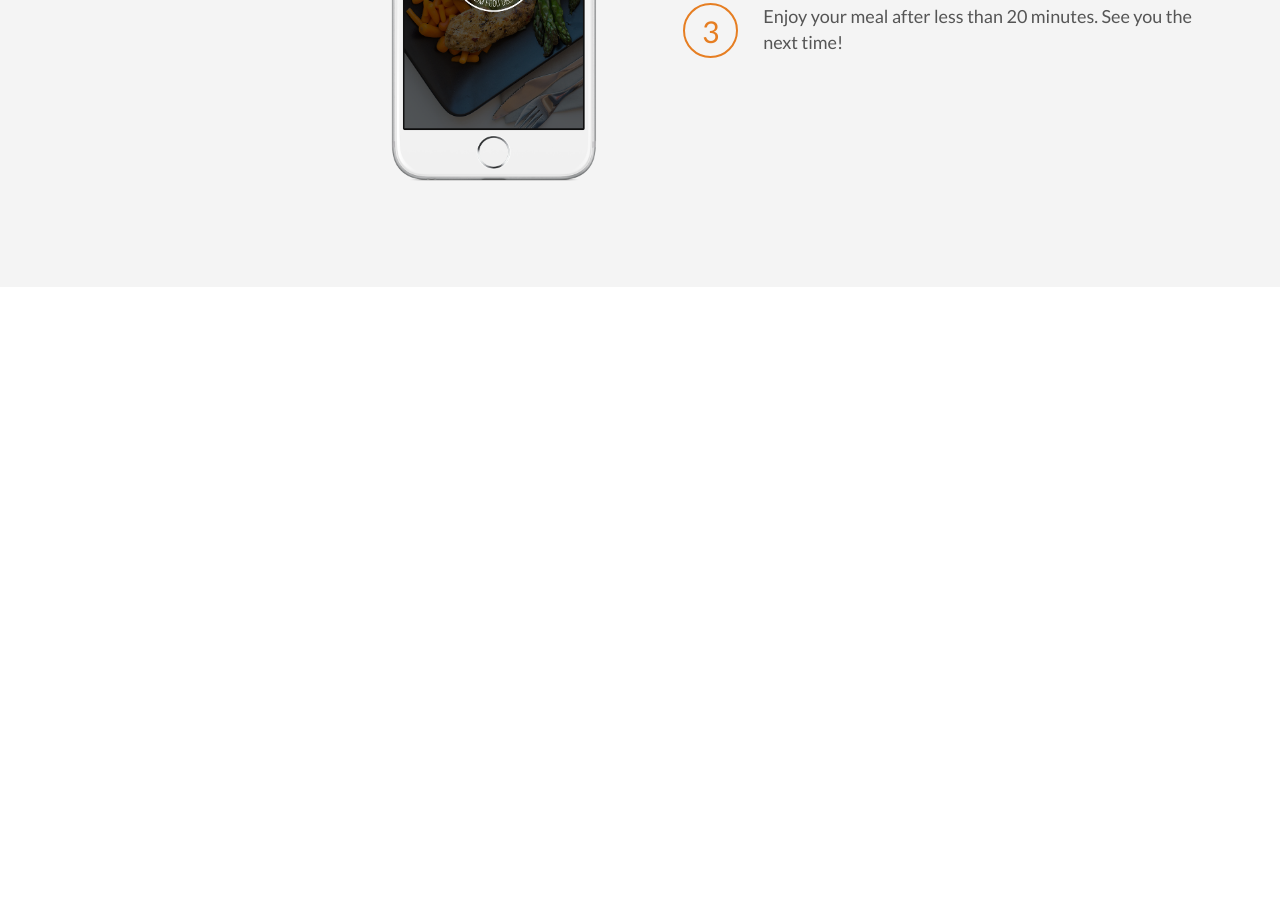
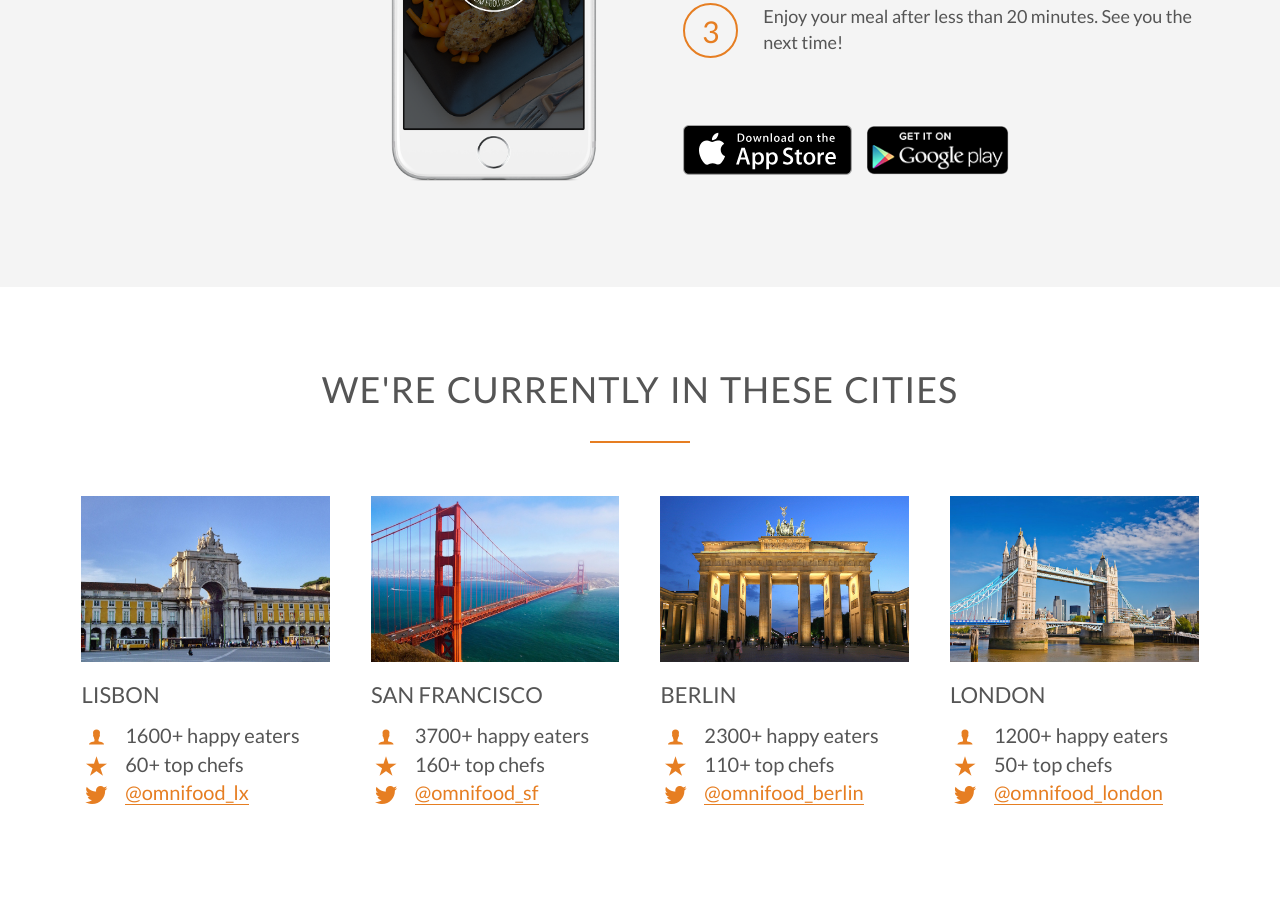
Before and after one commit to ahmeddahy/Omnifood-Website, a plain HTML site: page index.html in a window 1280 px wide. Shown: the part 2475-3388 px from the top of the page. Before the commit the page ends 2762 px from the top, so only its background shows below. Drawn offline with Linux system fonts and the light colour scheme; files whose address does not match are found by name.

Commit message:
add city section

```diff
--- a/index.html
+++ b/index.html
@@ -120,9 +120,84 @@
 						<div>2</div>
 						<p>Order your delicious meal using our mobile app or website. Or you can even call us!</p>
 					</div>
-                <div class="works-step">
+					<div class="works-step make-space">
 						<div>3</div>
 						<p>Enjoy your meal after less than 20 minutes. See you the next time!</p>
+					</div>
+					<div>
+						<a href="#" class="btn-app"><img src="resources/img/download-app.svg" alt="App Store Button"></a>
+						<a href="#" class="btn-app"><img src="resources/img/download-app-android.png" alt="Play Store Button"></a>
+					</div>
+				</div>
+			</div>
+		</section>
+		<section class="section-cities">
+			<div class="row">
+				<h2>We're currently in these cities</h2>
+			</div>
+			<div class="row">
+				<div class="col span-1-of-4 box city">
+					<img src="resources/img/lisbon-3.jpg" alt="lisbon">
+					<h3>Lisbon</h3>
+					<div class="city-feature">
+						<i class="ion-ios-person icon-small"></i>
+						1600+ happy eaters
+					</div >
+					<div class="city-feature">
+						<i class="ion-ios-star icon-small"></i>
+						60+ top chefs
+					</div>
+					<div class="city-feature">
+						<i class="ion-social-twitter icon-small"></i>
+						<a href="#">@omnifood_lx</a>
+					</div>
+				</div>
+				<div class="col span-1-of-4 box city">
+					<img src="resources/img/san-francisco.jpg" alt="San-francisco">
+					<h3>San Francisco</h3>
+					<div class="city-feature">
+						<i class="ion-ios-person icon-small"></i>
+						3700+ happy eaters
+					</div >
+					<div class="city-feature">
+						<i class="ion-ios-star icon-small"></i>
+						160+ top chefs
+					</div>
+					<div class="city-feature">
+						<i class="ion-social-twitter icon-small"></i>
+						<a href="#">@omnifood_sf</a>
+					</div>
+				</div>
+				<div class="col span-1-of-4 box city">
+					<img src="resources/img/berlin.jpg" alt="Berlin">
+					<h3>Berlin</h3>
+					<div class="city-feature">
+						<i class="ion-ios-person icon-small"></i>
+						2300+ happy eaters
+					</div >
+					<div class="city-feature">
+						<i class="ion-ios-star icon-small"></i>
+						110+ top chefs
+					</div>
+					<div class="city-feature">
+						<i class="ion-social-twitter icon-small"></i>
+						<a href="#">@omnifood_berlin</a>
+					</div>
+				</div>
+				<div class="col span-1-of-4 box city">
+					<img src="resources/img/london.jpg" alt="London">
+					<h3>London</h3>
+					<div class="city-feature">
+						<i class="ion-ios-person icon-small"></i>
+						1200+ happy eaters
+					</div >
+					<div class="city-feature">
+						<i class="ion-ios-star icon-small"></i>
+						50+ top chefs
+					</div>
+					<div class="city-feature">
+						<i class="ion-social-twitter icon-small"></i>
+						<a href="#">@omnifood_london</a>
 					</div>
 				</div>
 			</div>
--- a/resources/css/style.css
+++ b/resources/css/style.css
@@ -79,7 +79,32 @@ h2:after{ /*make what u do after heading 2*/
     margin-bottom: 10px;
     color: #e67e22;
 }
-/*------Buttons------*/
+.icon-small {
+    display: inline-block;
+	width: 30px;
+    font-size: 120%;
+	text-align: center;
+    color: #e67e22;
+	margin-right: 10px;
+	/*secrets to align text and icons*/
+	line-height: 120%;
+	vertical-align: middle;
+}
+.ion-ios-star{
+	margin-top: -2px;
+}
+/*------LINKS------*/
+a:link,a:visited {
+	color: #e67e22;
+	border-bottom: 1px solid #e67e22;
+	text-decoration: none;
+	transition: border-bottom .2s, color .2s;
+}
+a:hover,a:active {
+	color: #555;
+	border-bottom: 1px solid transparent;
+}
+/*------BUTTONS------*/
 .btn:link,
 .btn:visited {
     display: inline-block;
@@ -249,12 +274,12 @@ header {
 .works-step{
     margin-bottom: 50px;
 }
-.works-step:last-of-type{
+.make-space{
     margin-bottom: 70px;
 }
 .works-step div{
+	display: inline-block;
     color: #e67e22;
-    display: inline-block;
     text-align: center;
     height: 55px;
     width: 55px;
@@ -266,9 +291,22 @@ header {
     padding-top: 8px;
     margin-right: 25px;
 }
-
+.btn-app:link,.btn-app:visited {
+	border-bottom: 0;
+}
 .btn-app img{
     height: 50px;
     width: auto;
     margin-right: 10px;
 }
+/*---------------------------------------------------------*/
+/*CITIES*/
+/*---------------------------------------------------------*/
+.city {
+	overflow: hidden;
+}
+.city img {
+	width:100%;
+	height: auto;
+	margin-bottom: 15px;
+}
```
Lines whose indentation alone changed are shown as unchanged.
